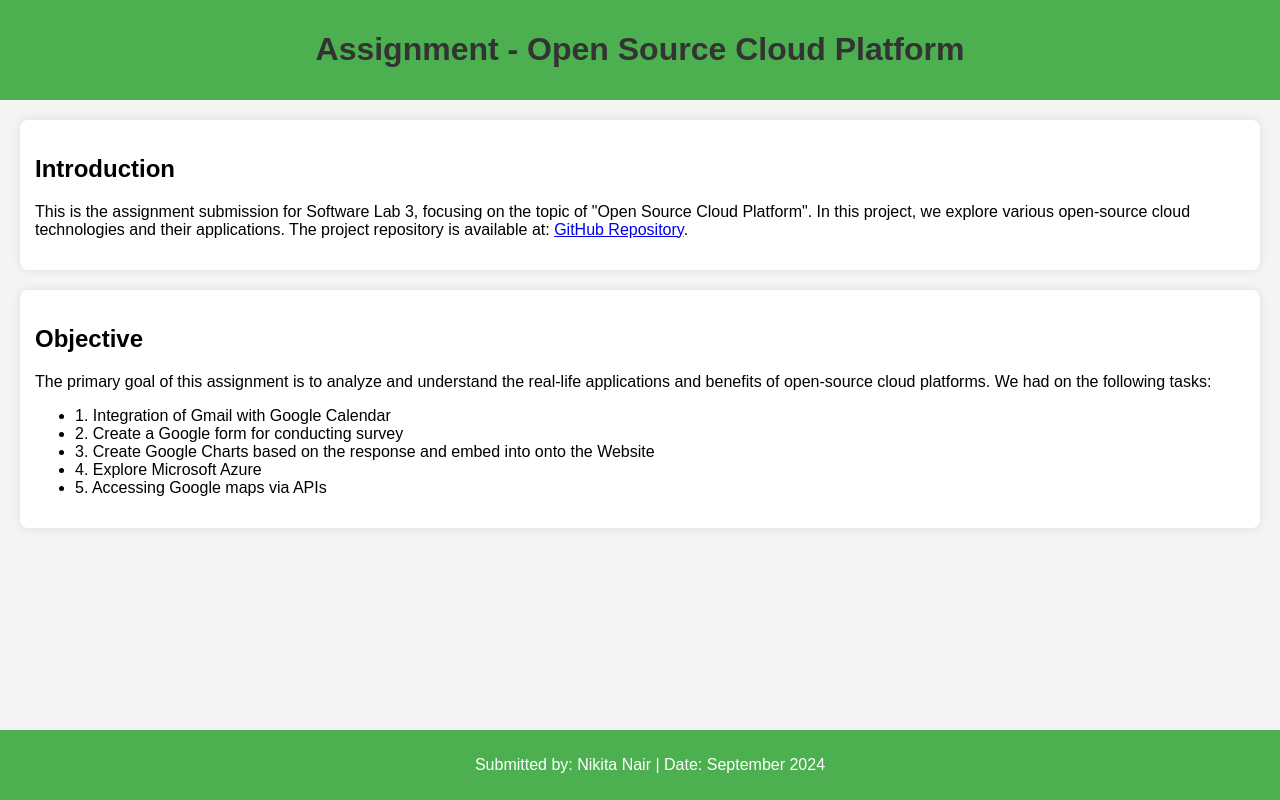
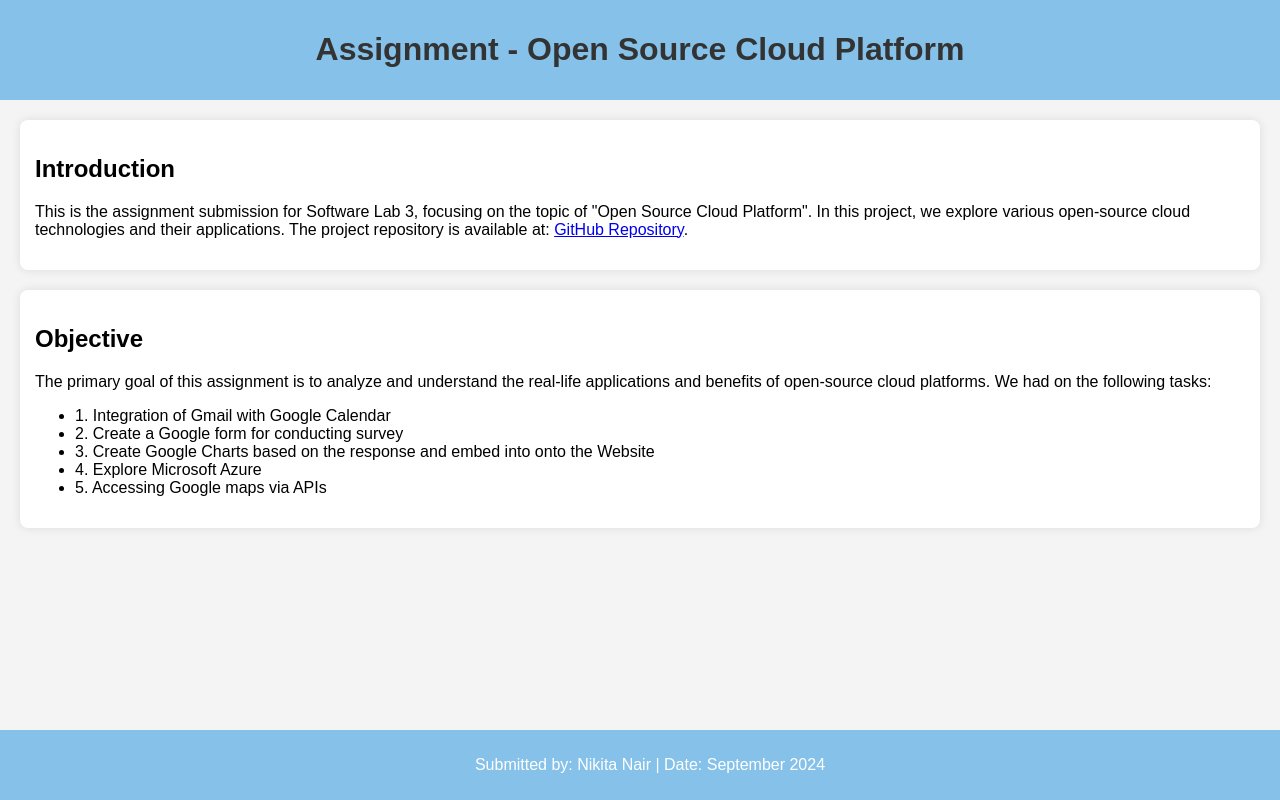
Before and after one commit to nikinair2004/goog, a plain HTML site: page index.html in a window 1280 px wide. Drawn offline with Linux system fonts and the light colour scheme.

Commit message:
Change 1

```diff
--- a/index.html
+++ b/index.html
@@ -14,7 +14,7 @@
             padding: 0;
         }
         header {
-            background-color: #4CAF50;
+            background-color: #85c1e9;
             color: white;
             padding: 10px;
             text-align: center;
@@ -36,7 +36,7 @@
         footer {
             text-align: center;
             padding: 10px;
-            background-color: #4CAF50;
+            background-color: #85c1e9;
             color: white;
             position: fixed;
             width: 100%;
@@ -44,7 +44,7 @@
         }
         .code-block {
             background-color: #f5f5f5;
-            border-left: 5px solid #4CAF50;
+            border-left: 5px solid #85c1e9;
             padding: 10px;
             font-family: 'Courier New', Courier, monospace;
             overflow-x: auto;
```
